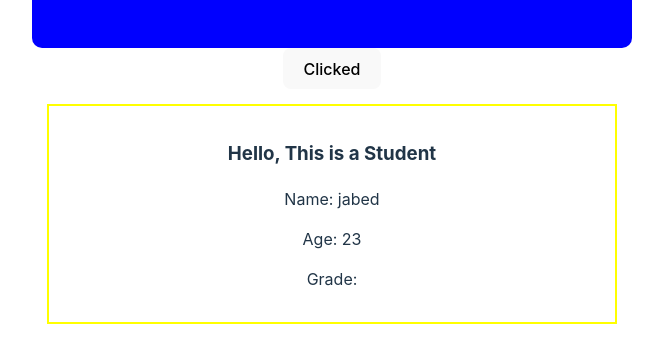
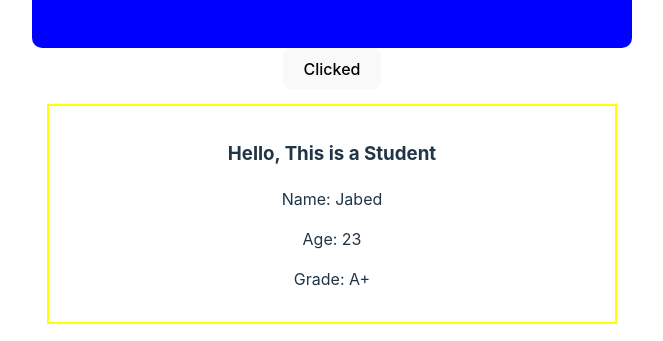
Before and after one commit to omarjafor/My-First-React, a React (Vite) app: page / in a window 1280 px wide. Shown: the part 909-1250 px from the top of the page, without its empty margins (308-971 px from the left). Built offline with nearby package versions, Linux system fonts and the light colour scheme.

Commit message:
problem solve

```diff
--- a/src/App.jsx
+++ b/src/App.jsx
@@ -18,7 +18,7 @@ function App() {
       <Home />
       <button onClick={()=> buttonClicked(5)}>Clicked</button>
 
-      <Student name={' jabed'} age= {23} />
+      <Student name={'Jabed'} age= {23} grade= {'A+'} />
        <Device name='Desktop PC' price='45600'/>
       <Device name='Laptop' price='50600' />
       <Device name='Mobile' price='65600' />
@@ -51,7 +51,7 @@ function Student(props) {
       <h3>Hello, This is a Student</h3>
       <p>Name: {props.name}</p>
       <p>Age: {props.age} </p>
-      <p>Grade: </p>
+      <p>Grade: {props.grade} </p>
     </div>
   )
 }
```
